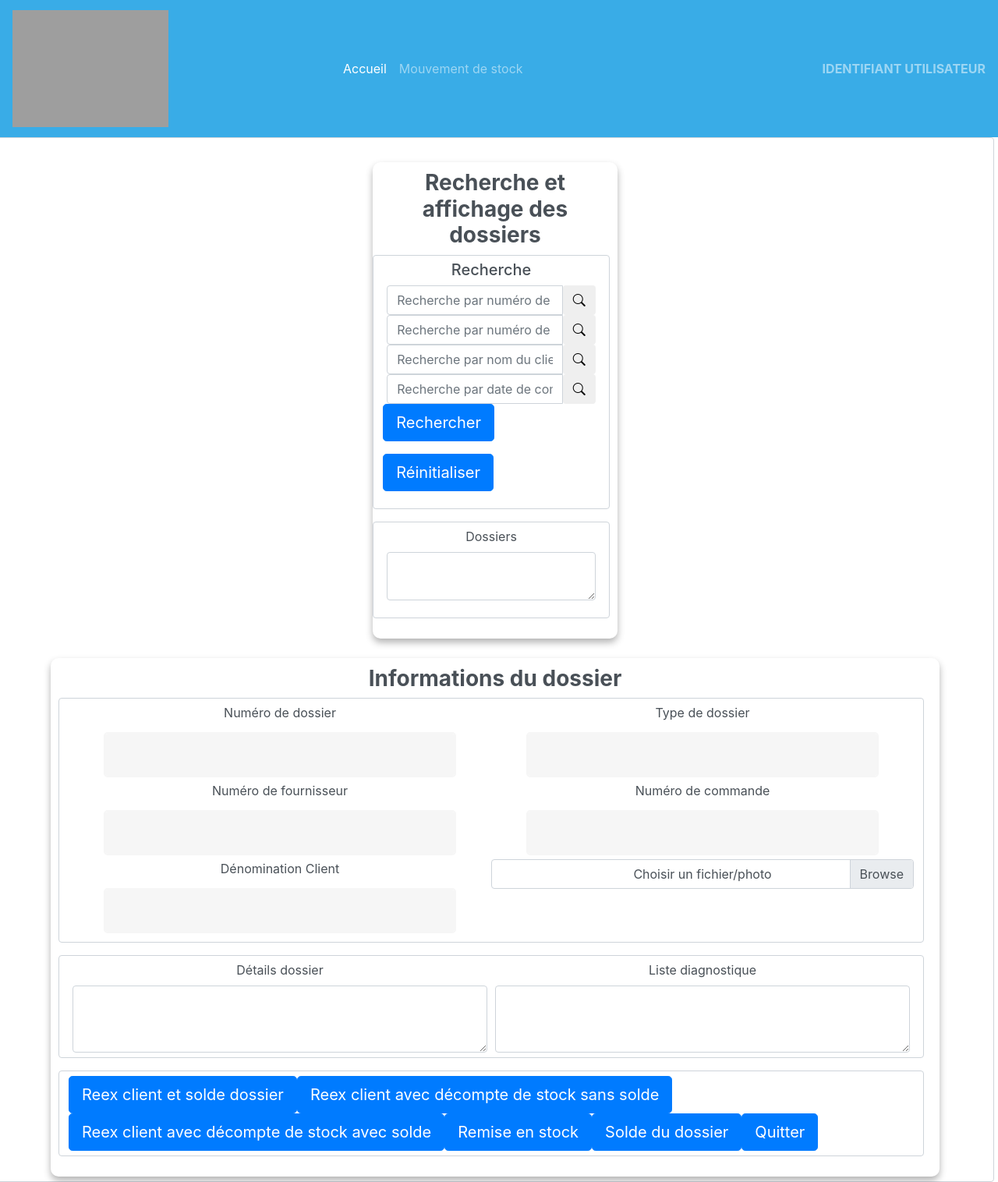
After one commit to Equipe1AFPA/SAV-api, a PHP site: page /diagnostic.php in a window 1280 px wide. The commit adds this page. Shown: the whole page at 78% size. Run offline with PHP 8.4, Linux system fonts and the light colour scheme; some libraries are stand-ins or nearby versions; grey boxes are pictures that could not be loaded.

Commit message:
mise en forme des relations entre les pages

```diff
--- a/apparence/header.php
+++ b/apparence/header.php
@@ -14,9 +14,6 @@
                               <a class="nav-link" href="../pages/index.php">Accueil<span class="sr-only">(current)</span></a>
                         </li>
                         <li class="nav-item">
-                              <a class="nav-link" href="../pages/historique_dossier.php">Historique du dossier</a>
-                        </li>
-                        <li class="nav-item">
                               <a class="nav-link" href="../pages/stock_move.php">Mouvement de stock</a>
                         </li>
                   </ul>
--- a/css/login.css
+++ b/css/login.css
@@ -2,7 +2,7 @@
 /* BASIC */
 
 html {
-  background-color: #56baed;
+  background-color: #ffffff;
 }
 
 body {
--- /dev/null
+++ b/pages/diagnostic.php
@@ -0,0 +1,157 @@
+ <!-- GERMAIN FLORIAN: Réalisation de la page de diagnostique (18/01) -->
+<!DOCTYPE html>
+<html lang="fr">
+<head>
+      <meta charset="UTF-8">
+      <meta http-equiv="X-UA-Compatible" content="IE=edge">
+      <meta name="viewport" content="width=device-width, initial-scale=1.0">
+      <title>Page de diagnostique</title>
+
+      <!-- Liens pour faire fonctionner/afficher la page -->
+      <link rel="stylesheet" type="text/css" href='../css/login.css'>
+      <link href="https://cdnjs.cloudflare.com/ajax/libs/font-awesome/5.15.1/css/all.min.css"
+      rel="stylesheet"/>
+
+      <link href="https://fonts.googleapis.com/css?family=Roboto:300,400,500,700&display=swap"
+      rel="stylesheet"/>
+      <link rel="stylesheet" href="https://maxcdn.bootstrapcdn.com/bootstrap/4.0.0/css/bootstrap.min.css" integrity="sha384-Gn5384xqQ1aoWXA+058RXPxPg6fy4IWvTNh0E263XmFcJlSAwiGgFAW/dAiS6JXm" crossorigin="anonymous">
+      <script src="https://code.jquery.com/jquery-3.2.1.slim.min.js" integrity="sha384-KJ3o2DKtIkvYIK3UENzmM7KCkRr/rE9/Qpg6aAZGJwFDMVNA/GpGFF93hXpG5KkN" crossorigin="anonymous"></script>
+      <script src="https://cdnjs.cloudflare.com/ajax/libs/popper.js/1.12.9/umd/popper.min.js" integrity="sha384-ApNbgh9B+Y1QKtv3Rn7W3mgPxhU9K/ScQsAP7hUibX39j7fakFPskvXusvfa0b4Q" crossorigin="anonymous"></script>
+      <script src="https://maxcdn.bootstrapcdn.com/bootstrap/4.0.0/js/bootstrap.min.js" integrity="sha384-JZR6Spejh4U02d8jOt6vLEHfe/JQGiRRSQQxSfFWpi1MquVdAyjUar5+76PVCmYl" crossorigin="anonymous"></script>
+      <link rel="stylesheet" href="https://cdn.jsdelivr.net/npm/bootstrap-icons@1.7.2/font/bootstrap-icons.css">
+
+</head>
+
+<body>
+
+<!-- Intégration de la page header -->
+<?php include ('../apparence/header.php');?>
+
+<!-- Container pour la recherche et l'affichage de dossier -->
+      <div class="form-row form-group form-control col-12">
+            <div class="container objContainer col-3">
+            <h3><strong>Recherche et affichage des dossiers</strong></h3>
+                  <form>
+                        <div class="form-row form-group form-control">
+                              <h5 class="container">Recherche</h5>
+                              <div class="col-12">
+                                    <form action="#" method="get">
+                                          <div class="input-group">
+                                          <input class="form-control" id="system-search" name="q" placeholder="Recherche par numéro de commande" required>
+                                                <span class="input-group-btn">
+                                                      <button type="submit" class="btn btn-default"><i class="bi bi-search"></i></button>
+                                                </span>
+                                          </div>
+                                    </form>
+                              </div>
+                              <div class="col-12">
+                                    <form action="#" method="get">
+                                          <div class="input-group">
+                                          <input class="form-control" id="system-search" name="q" placeholder="Recherche par numéro de dossier" required>
+                                                <span class="input-group-btn">
+                                                      <button type="submit" class="btn btn-default"><i class="bi bi-search"></i></button>
+                                                </span>
+                                          </div>
+                                    </form>
+                              </div>
+                              <div class="col-12">
+                                    <form action="#" method="get">
+                                          <div class="input-group">
+                                          <input class="form-control" id="system-search" name="q" placeholder="Recherche par nom du client" required>
+                                                <span class="input-group-btn">
+                                                      <button type="submit" class="btn btn-default"><i class="bi bi-search"></i></button>
+                                                </span>
+                                          </div>
+                                    </form>
+                              </div>
+                              <div class="col-12">
+                                    <form action="#" method="get">
+                                          <div class="input-group">
+                                          <input class="form-control" id="system-search" name="q" placeholder="Recherche par date de commande" required>
+                                                <span class="input-group-btn">
+                                                      <button type="submit" class="btn btn-default"><i class="bi bi-search"></i></button>
+                                                </span>
+                                          </div>
+                                    </form>
+                              </div>
+                              <div class="form-group">
+                                    <a class="btn btn-primary btn-block btn-lg" href="" role="button">Rechercher</a>
+                              </div>
+                              <div class="form-group">
+                                    <a class="btn btn-primary btn-block btn-lg" href="" role="button">Réinitialiser</a>
+                              </div>
+                        </div>
+                        <div class="form-row form-group form-control">
+                              <div class="form-group col">
+                              <label for="bio">Dossiers</label>
+                              <textarea class="form-control shadow" id="bio"></textarea>
+                            </div>
+                        </div>
+                  </form>
+            </div>
+
+            <!-- Container pour les infos du dossier -->
+            <div class="container objContainer">
+            <h3><strong>Informations du dossier</strong></h3>
+            <form>
+                  <div class="form-row form-group form-control">
+                        <form>
+                              <div class="col-6 shadow">
+                                    <label for="NumeroDossier">Numéro de dossier</label>
+                                    <input type="text" class="form-control" id="NumeroDossier" placeholder="">
+                              </div>
+                              <div class="col-6 shadow">
+                                    <label for="TypeDossier">Type de dossier</label>
+                                    <input type="text" class="form-control" id="TypeDossier" placeholder="">
+                               </div>
+
+                              <div class="col-6 shadow">
+                                    <label for="NuméroFournisseur">Numéro de fournisseur</label>
+                                    <input type="text" class="form-control" id="NuméroFournisseur" placeholder="">
+                              </div>
+
+                              <div class="col-6 shadow">
+                                    <label for="NumeroCommande">Numéro de commande</label>
+                                    <input type="text" class="form-control" id="NumeroCommande">
+                              </div>
+                              <div class="col-6 shadow">
+                                    <label for="DenominationClient">Dénomination Client</label>
+                                    <input type="text" class="form-control" id="DenominationClient">
+                              </div>
+
+                              <div class="custom-file shadow col-6">
+                                    <input type="file" class="custom-file-input" id="validatedCustomFile" required>
+                                    <label class="custom-file-label" for="validatedCustomFile">Choisir un fichier/photo</label>
+                                    <div class="invalid-feedback">Lien invalide</div>
+                              </div>
+
+                        </form>
+
+
+                        </div>
+                        <div class="form-row form-group form-control">
+
+                              <div class="col-sm-6">
+                                  <label for="bio">Détails dossier</label>
+                                  <textarea class="form-control shadow" id="DetailDossier" rows="3"></textarea>
+                              </div>
+                              <div class="col-sm-6">
+                                  <label for="bio">Liste diagnostique</label>
+                                  <textarea class="form-control shadow" id="ListeDiagnostique" rows="3"></textarea>
+                              </div>
+                        </div>
+
+                        <!-- Container pour les boutons-->
+                        <div class="form-row form-group form-control">
+                              <button type="button" class="btn btn-lg btn-primary">Reex client et solde dossier</button>
+                              <button type="button" class="btn btn-lg btn-primary">Reex client avec décompte de stock sans solde</button>
+                              <button type="button" class="btn btn-lg btn-primary">Reex client avec décompte de stock avec solde</button>
+                              <button type="button" class="btn btn-lg btn-primary">Remise en stock</button>
+                              <button type="button" class="btn btn-lg btn-primary">Solde du dossier</button>
+                              <button type="button" class="btn btn-lg btn-primary">Quitter</button>
+                        </div>
+
+                  </div>
+            </form>
+      </div>
+</body>
--- a/pages/historique_dossier.php
+++ b/pages/historique_dossier.php
@@ -30,11 +30,14 @@
   <div class="row-inline">
     <div class="row justify-content-start col-md-12 p-2">
       <div class="input-group">
-        <div class="col-md-4 offset-md-1  p-2">
+        <div class="col-md-4   p-2">
           <h5 class="select-title">N° dossier : MYDOSNUM </h5>
         </div>
         <div class="col-md-4 offset-md-1 p-2">
           <h5 class="select-title">Client : MONSIEURLECLIENT </h5>
+        </div>
+        <div class="col-3">
+          <a class="btn btn-outline-primary btn-block btn-lg" href="../pages/visualisationdossier.php" role="button">Retour dossier en cours</a>
         </div>
       </div>
       <table class="table table-striped">
```
Also changed, not shown: pages/index.php (+7 -7 lines), pages/visualisationdossier.php (added, +102 -0 lines).
